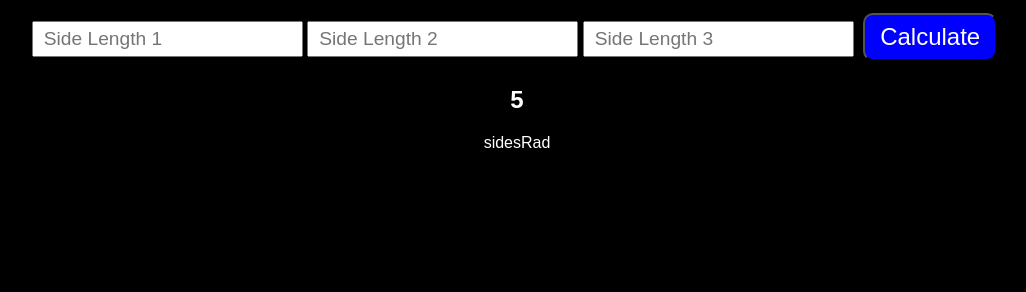
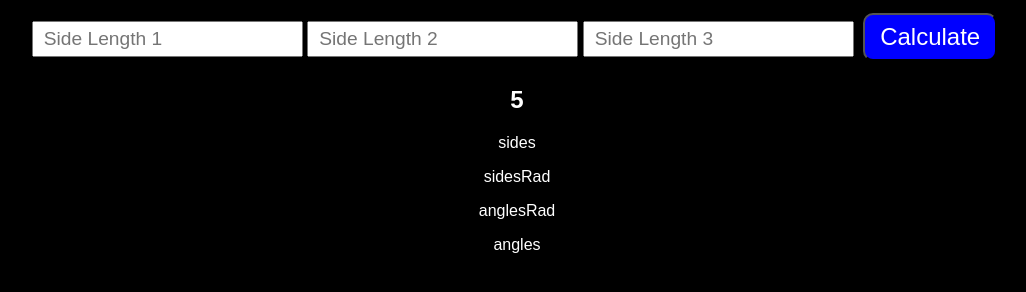
Before and after one commit to Stoicalboar7852/Unequal-Triangle-Calculator, a website: page public/2.html in a window 1280 px wide. Shown: the whole page, without its empty margins (123-1149 px from the left). Drawn offline with Linux system fonts and the light colour scheme.

Commit message:
add print angles

```diff
--- a/public/2.html
+++ b/public/2.html
@@ -27,7 +27,10 @@
         <input id="sideLength3" type="number" placeholder="Side Length 3" />
         <button class="button general" onclick="calculate()">Calculate</button>
         <h2 id="display">h</h2>
+        <p id="sides">sides</p>
         <p id="sidesRad">sidesRad</p>
+        <p id="anglesRad">anglesRad</p>
+        <p id="angles">angles</p>
       </div>
 </body>
 <script>
@@ -42,6 +45,7 @@
     const sideLength3 = document.getElementById('sideLength3').value;
     const status = document.getElementById('status');
     const sideLengths = [Number(sideLength1), Number(sideLength2), Number(sideLength3)];
+    document.getElementById("sides").innerHTML = sideLengths;
     sideLengths.sort(function(a, b){return a-b});
     if (Number(sideLengths[0]) + Number(sideLengths[1]) > sideLengths[2]) {
       const sidesRad = [Number(sideLengths[0]) * Math.PI / 180, Number(sideLengths[1]) * Math.PI / 180, Number(sideLengths[2]) * Math.PI / 180];
```
